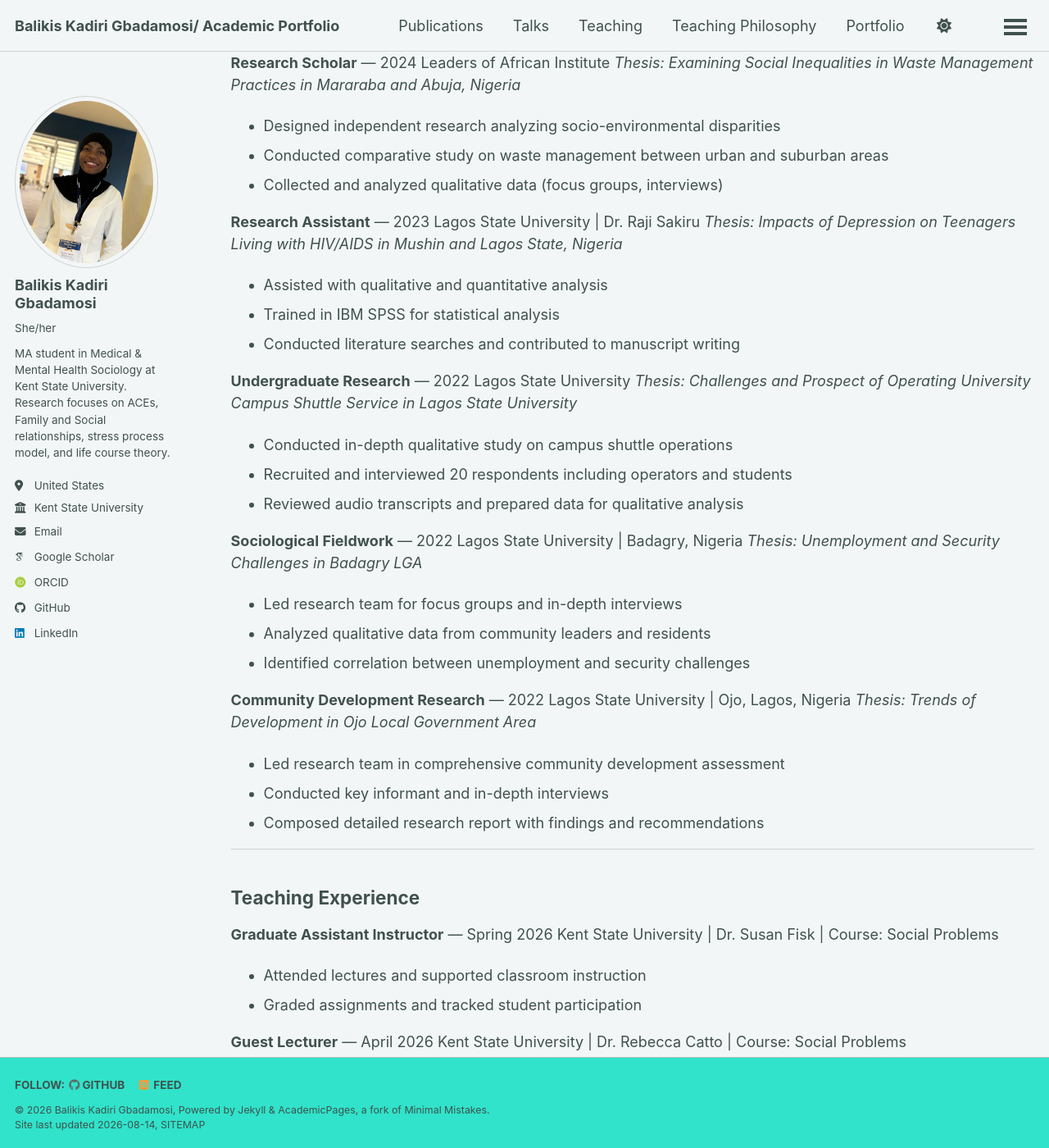
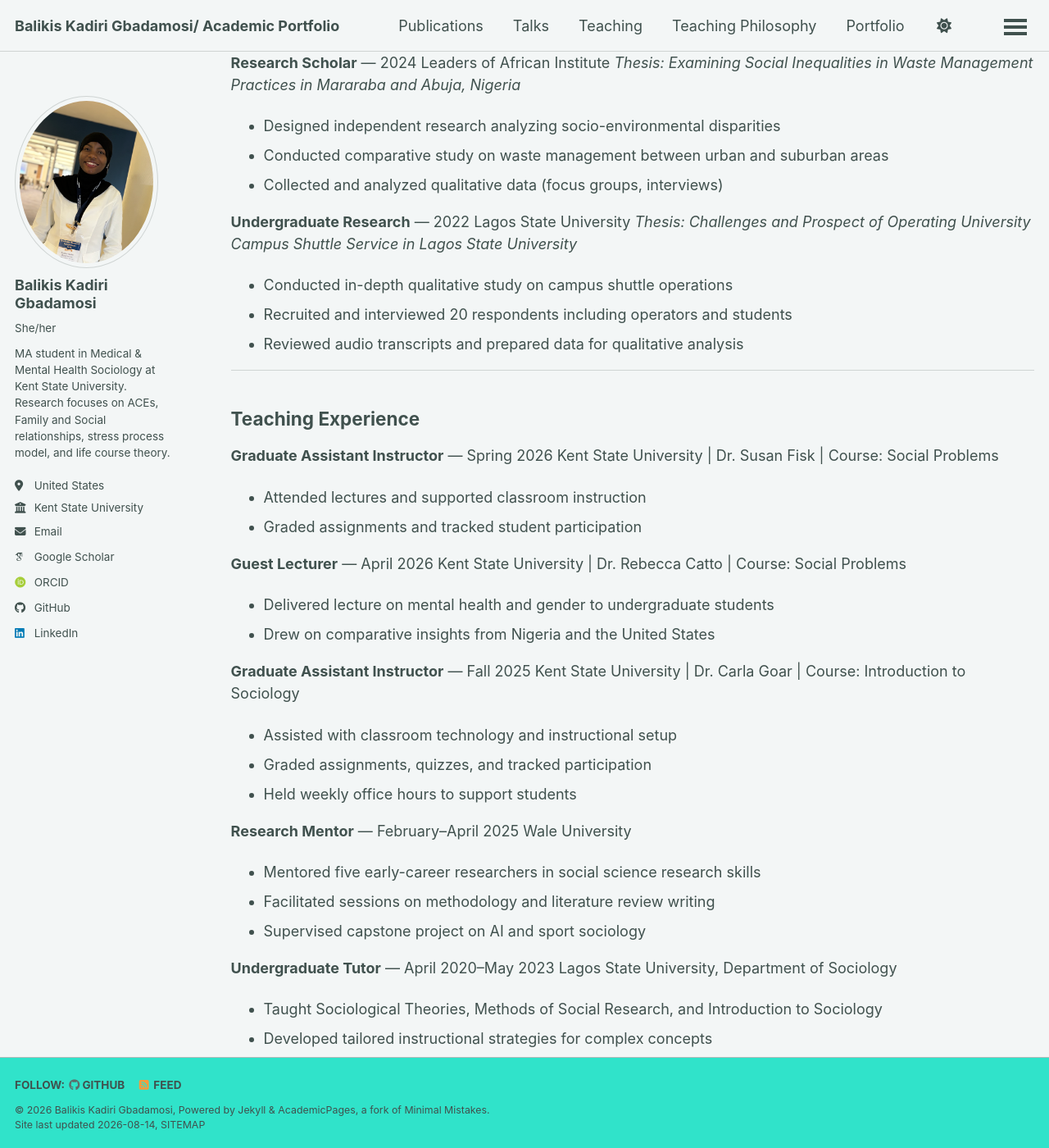
Before and after one commit to balikis-Gbadamosi/balikis-Gbadamosi.github.io, a Jekyll site: the page built from _pages/cv.md, in a window 1280 px wide and 1400 px high, scrolled down 1061 px. Shown: the whole window at 82% size. Built offline with Jekyll 4.4.1, drawn with Linux system fonts in a browser that asks for light colours; some web fonts are replaced; a script bundle is joined from its source files by our own code; library files that are not in the unit come from our copies; some of the changed text lies outside the part shown.

Commit message:
Revise CV by removing outdated research experiences
Removed several research assistant and fieldwork entries to streamline the CV.

```diff
--- a/_pages/cv.md
+++ b/_pages/cv.md
@@ -55,14 +55,6 @@ in Mararaba and Abuja, Nigeria*
 - Conducted comparative study on waste management between urban and suburban areas
 - Collected and analyzed qualitative data (focus groups, interviews)
 
-**Research Assistant** — 2023
-Lagos State University | Dr. Raji Sakiru
-*Thesis: Impacts of Depression on Teenagers Living with HIV/AIDS in
-Mushin and Lagos State, Nigeria*
-- Assisted with qualitative and quantitative analysis
-- Trained in IBM SPSS for statistical analysis
-- Conducted literature searches and contributed to manuscript writing
-
 **Undergraduate Research** — 2022
 Lagos State University
 *Thesis: Challenges and Prospect of Operating University Campus
@@ -70,20 +62,6 @@ Shuttle Service in Lagos State University*
 - Conducted in-depth qualitative study on campus shuttle operations
 - Recruited and interviewed 20 respondents including operators and students
 - Reviewed audio transcripts and prepared data for qualitative analysis
-
-**Sociological Fieldwork** — 2022
-Lagos State University | Badagry, Nigeria
-*Thesis: Unemployment and Security Challenges in Badagry LGA*
-- Led research team for focus groups and in-depth interviews
-- Analyzed qualitative data from community leaders and residents
-- Identified correlation between unemployment and security challenges
-
-**Community Development Research** — 2022
-Lagos State University | Ojo, Lagos, Nigeria
-*Thesis: Trends of Development in Ojo Local Government Area*
-- Led research team in comprehensive community development assessment
-- Conducted key informant and in-depth interviews
-- Composed detailed research report with findings and recommendations
 
 ---
 
```
Also changed, not shown: other parts of _pages/cv.md (+1 -1 lines).
